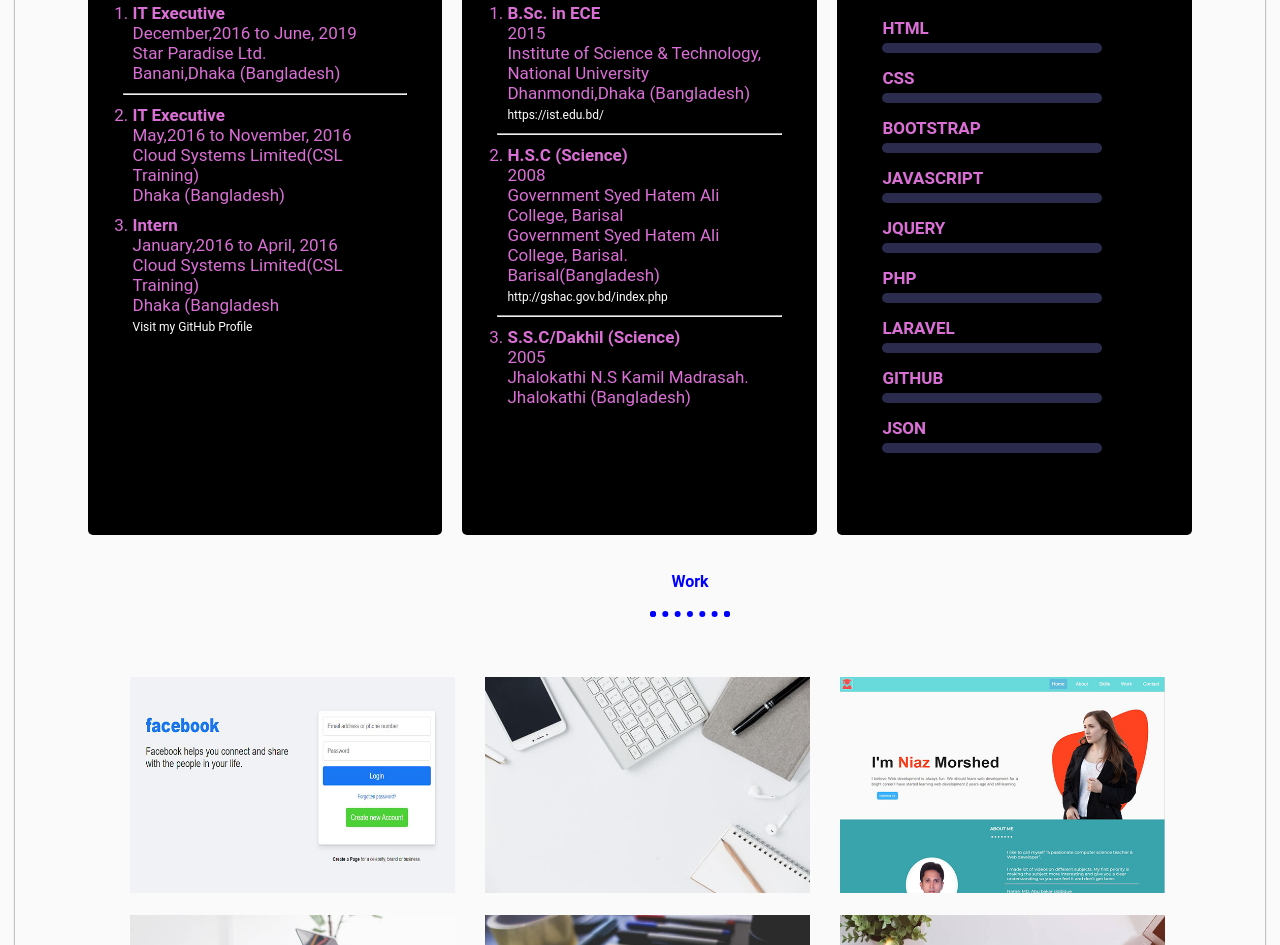
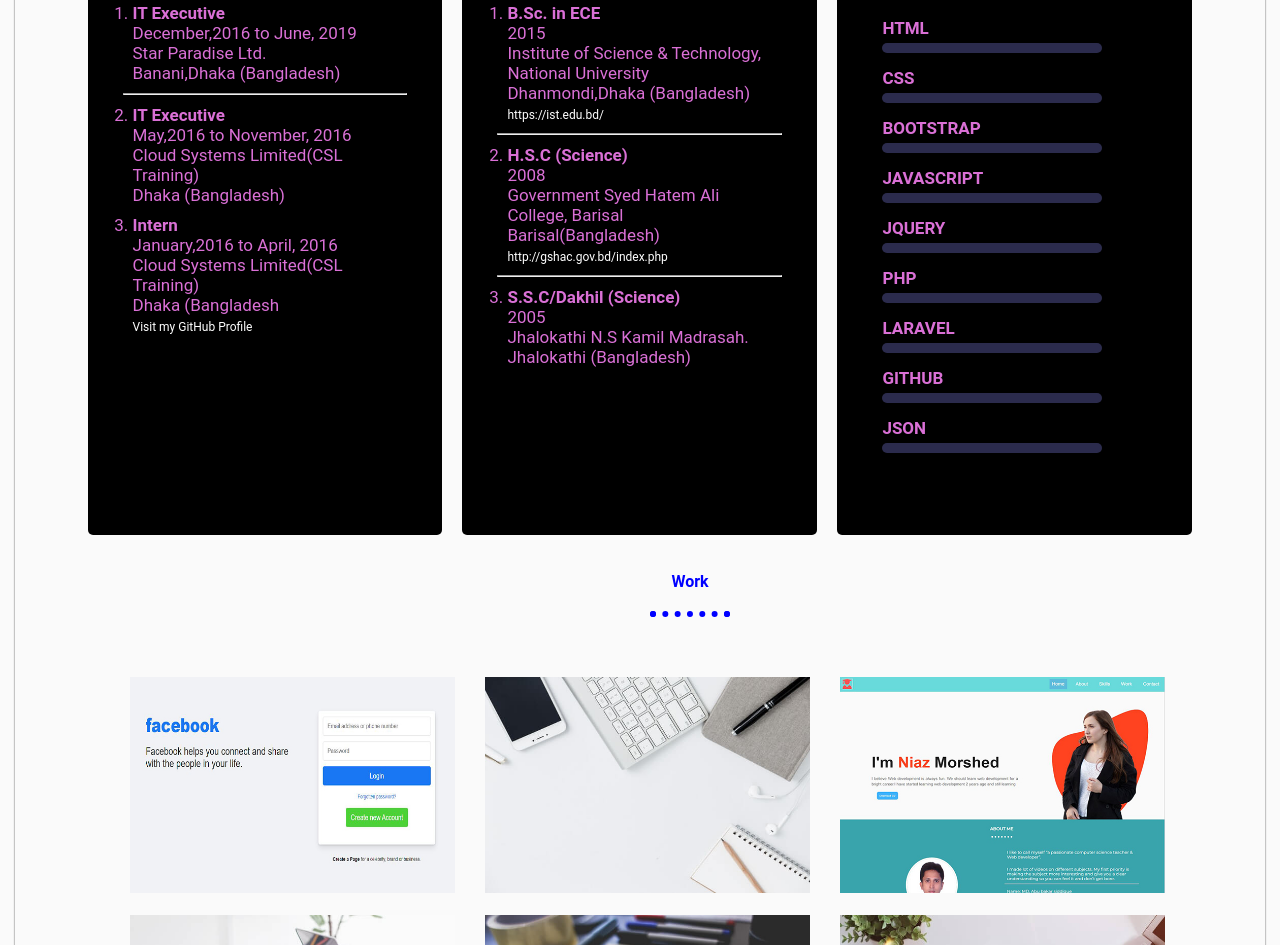
Before and after one commit to Niaz200/portfolio, a plain HTML site: page index.html in a window 1280 px wide. Shown: the part 1350-2295 px from the top of the page. Drawn offline with Linux system fonts and the light colour scheme.

Commit message:
Update index.html

```diff
--- a/index.html
+++ b/index.html
@@ -167,7 +167,6 @@
                                     <strong>H.S.C (Science)</strong> <br>
                                     2008</br>
 									Government Syed Hatem Ali College, Barisal <br>
-                                    Government Syed Hatem Ali College, Barisal.
 									Barisal(Bangladesh)  <br>
                                     <a href="http://gshac.gov.bd/index.php" target="blank">http://gshac.gov.bd/index.php</a> <br>
 
```
